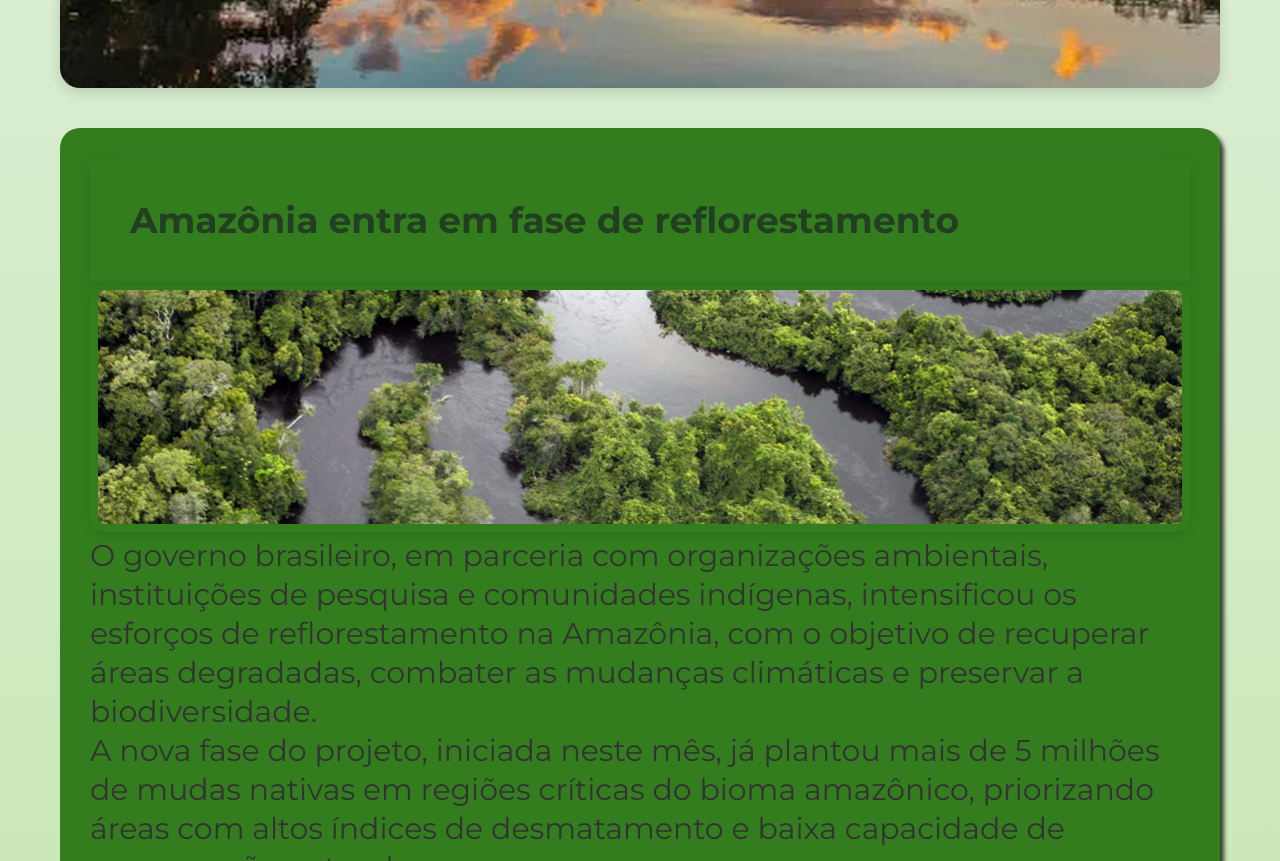
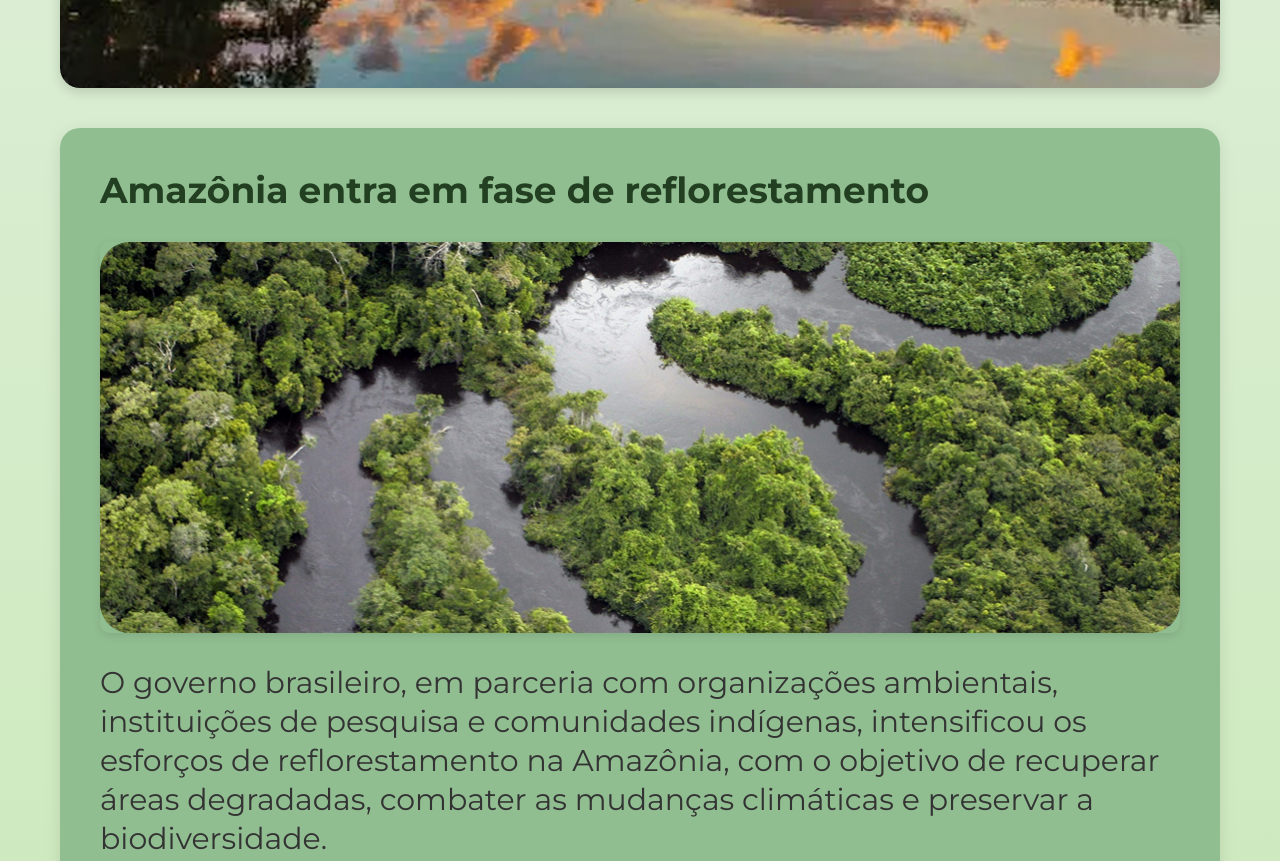
Before and after one commit to Lawrnsz/VerdeFactual, a plain HTML site: page noticia.html in a window 1280 px wide. Shown: the part 860-1721 px from the top of the page. Drawn offline with Linux system fonts and the light colour scheme; a web font is replaced by a local one.

Commit message:
Ultimo commit

```diff
--- a/css/noticia.css
+++ b/css/noticia.css
@@ -162,22 +162,6 @@
   .principal {
     background-color: #91be91;
     border-radius: 20px;
-    background: #337D1E;
-    box-shadow: 4px 4px 4px 0px rgba(0, 0, 0, 0.74);
-    border-radius: 20px;
-    padding: 30px;
-    box-shadow: 4px
-}
-
-.principal img {
-    border-radius: 15px;
-    height: 30px;
-    height: 250px;
-    padding: 8px;
-    justify-content: center;
-}
-
-.principal h3 {
     padding: 40px;
     box-shadow: 0 4px 16px rgba(0, 0, 0, 0.1);
     display: flex;
```
Also changed, not shown: noticia.html (indentation only).
